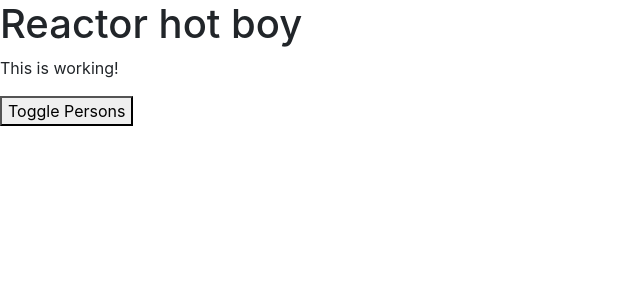
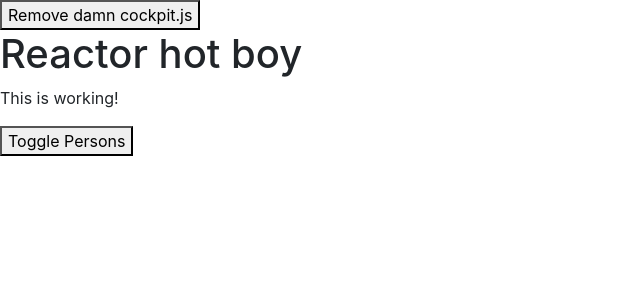
Before and after one commit to goxr3plus/React-App, a React app: page / in a window 1280 px wide. Shown: the top 300 px of the page, without its empty margins (0-640 px from the left). Built offline with nearby package versions, Linux system fonts and the light colour scheme.

Commit message:
Clean Up with useEffect()

```diff
--- a/src/components/Cockpit/Cockpit.js
+++ b/src/components/Cockpit/Cockpit.js
@@ -5,9 +5,19 @@ const cockpit = (props) => {
     useEffect(()=>{
       console.log("[Cockpit.js] useEffect")
       setTimeout(()=>{
-          alert("Saved date to cloud!");
+        //  alert("Saved date to cloud!");
       },1000)
+      return () =>{
+          console.log("[Cockpit.js] clean up work in useEffect");
+      }
     },[]);
+
+    useEffect(()=>{
+        console.log("[Cockpit.js] 2nd useEffect")
+        return () =>{
+            console.log("[Cockpit.js] clean up work in 2nd useEffect");
+        }
+      });
 
     const assignedClasses = [];
     let btnClass = '';
--- a/src/components/Persons/Persons.js
+++ b/src/components/Persons/Persons.js
@@ -3,10 +3,10 @@ import Person from './Person/Person'
 
 class Persons extends Component{
 
-    static getDerivedStateFromProps(nextProps, prevState) {
-      console.log("[Persons.js] getDerivedStateFromProps \nProps:",nextProps," \nState :",prevState)
-      return prevState;
-    }
+    // static getDerivedStateFromProps(nextProps, prevState) {
+    //   console.log("[Persons.js] getDerivedStateFromProps \nProps:",nextProps," \nState :",prevState)
+    //   return prevState;
+    // }
 
     shouldComponentUpdate(nextProps,nextState){
       console.log("[Persons.js] shouldComponentUpdate \nProps:",nextProps," \nState :",nextState)
--- a/src/containers/App.js
+++ b/src/containers/App.js
@@ -14,12 +14,13 @@ class App extends Component {
       { id :3 ,name : "Stephanie" , age: 26}
     ],
     otherState: " Other",
-    showPersons: false
+    showPersons: false ,
+    showCockpit: true
   }
 
   constructor(props){
     super(props);
-    console.log("[App.js] Inside constructor",props)
+    console.log("[App.js] Inside constructor")
   }
 
   static getDerivedStateFromProps(nextProps, prevState) {
@@ -110,12 +111,15 @@ class App extends Component {
 
     return (
       <div className={clazzes.App}>
+        <button onClick={() => this.setState({showCockpit:false})}> Remove damn cockpit.js </button>
+        {this.state.showCockpit ?
         <Cockpit
          applicationTitle = {this.props.title}
          persons = {this.state.persons}
          showPerson = {this.state.showPersons}
          togglePersonsHandler = {this.togglePersonsHandler}>
         </Cockpit>
+        :null}
         {persons}
       </div>
     );
```
